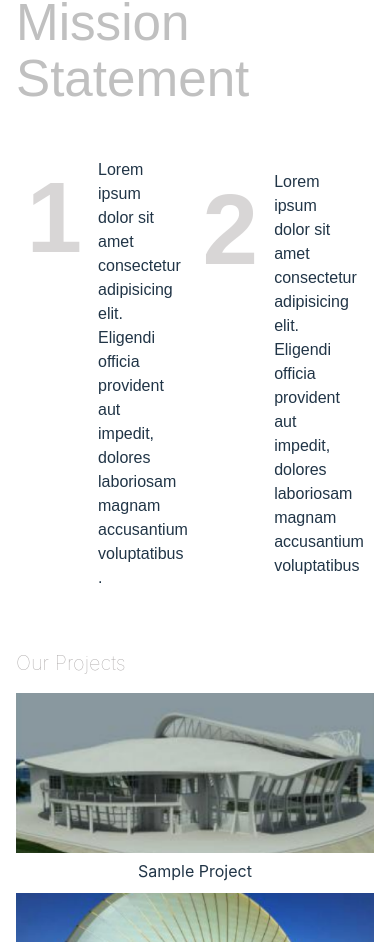
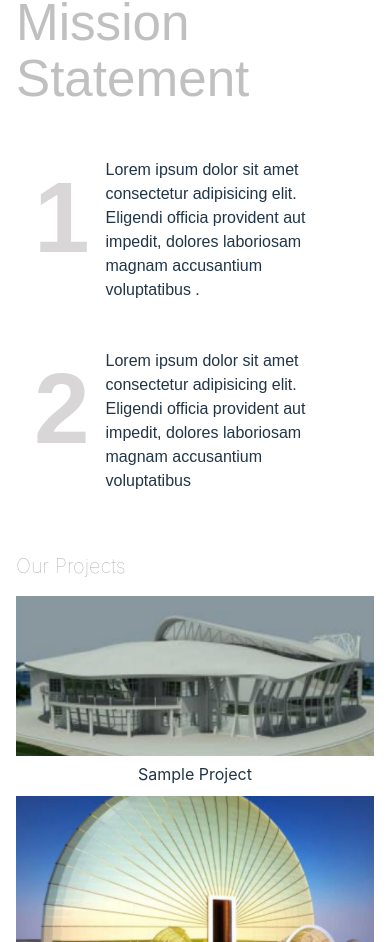
Before and after one commit to moromoke01/Kodecamp-task3-landingPage, a React (Vite) app: page / in a window 390 px wide. Shown: the part 2521-3463 px from the top of the page. Built offline with nearby package versions, Linux system fonts and the light colour scheme.

Commit message:
initial commit

```diff
--- a/src/App.css
+++ b/src/App.css
@@ -380,6 +380,23 @@ textarea {
     width: 100%;
   }
 
+   /* mission */
+   .mission-box-flex{
+    flex-direction: column;
+   flex: 1;
+   }
+
+   .box-flex{
+    width: 100%;
+   }
+
+   .box-flex p{
+    width: 100%;
+    text-align: left;
+    margin-right: 15px;
+  }
+
+   /* about */
   .about {
     flex-direction: column;
     height: auto;
```
